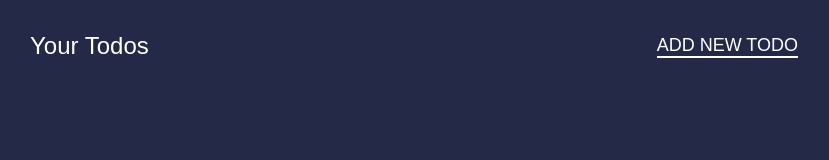
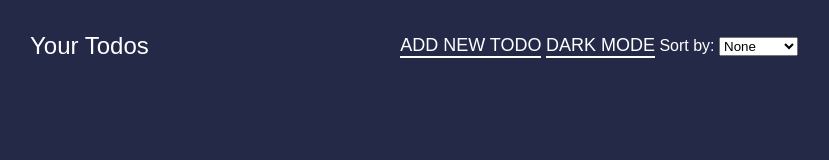
Before and after one commit to Kess4obehi/Kess-project, a plain HTML site: page index.html in a window 1280 px wide. Shown: the whole page, without its empty margins (226-1055 px from the left). Drawn offline with Linux system fonts and the light colour scheme.

Commit message:
index.html was updated with some other element to make it more professional

```diff
--- a/index.html
+++ b/index.html
@@ -4,7 +4,7 @@
     <meta charset="UTF-8">
     <meta http-equiv="X-UA-Compatible" content="IE=edge">
     <meta name="viewport" content="width=device-width, initial-scale=1.0">
-    <title>To-Do List App 2024</title>
+    <title>ToDo List</title>
     <link href="https://fonts.googleapis.com/icon?family=Material+Icons" rel="stylesheet">
     <link rel="stylesheet" href="main.css">
   </head>
@@ -16,25 +16,62 @@
 
         <header>
           <h1>Your Todos</h1>
+          <div>
             <button id="create">Add new todo</button>
+            <button id="toggle-dark-mode">Dark Mode</button>
+            <label for="sort-tasks">Sort by:</label>
+            <select id="sort-tasks">
+              <option value="none">None</option>
+              <option value="priority">Priority</option>
+              <option value="due-date">Due Date</option>
+              <option value="category">Category</option>
+            </select>
+        </div>
         </header>
 
 
 
         <div class="todo-list" id="list">
 
+
             <!--
-          <div class="item">
-            <input type="checkbox" />
-            <input
-              type="text"
-              value="Todo content goes here"
-              disabled />
+            <div class="details">
+              <div class="dates">
+                <label>Start:</label>
+                <input type="date" class="start-date" disabled />
+
+                <label>Finish:</label>
+                <input type="date" class="finish-date" disabled />
+              </div>
+
+              <label>Priority:</label>
+              <select class="priority">
+                <option value="low">Low</option>
+                <option value="medium">Medium</option>
+                <option value="high">High</option>
+              </select>
+
+              <label>Category:</label>
+              <select class="category">
+                <option value="work">Work</option>
+                <option value="personal">Personal</option>
+                <option value="home">Home</option>
+              </select>
+
+              <label>Notes:</label>
+              <textarea class="notes" placeholder="Add detailed notes..."></textarea>
+
+              <label>Reminder:</label>
+              <input type="datetime-local" class="reminder" />
+
               <div class="actions">
                 <button class="material-icons">edit</button>
                 <button class="material-icon remove-btn">delete</button>
               </div>
             </div>
+          </div>
+          </div>
+
         -->
 
 
@@ -42,7 +79,7 @@
       </div>
     </main>
 
-    <script src="main.js"></script>
+    <script src="main2.js"></script>
   </body>
 
 </html>
```
Lines whose indentation alone changed are shown as unchanged.
